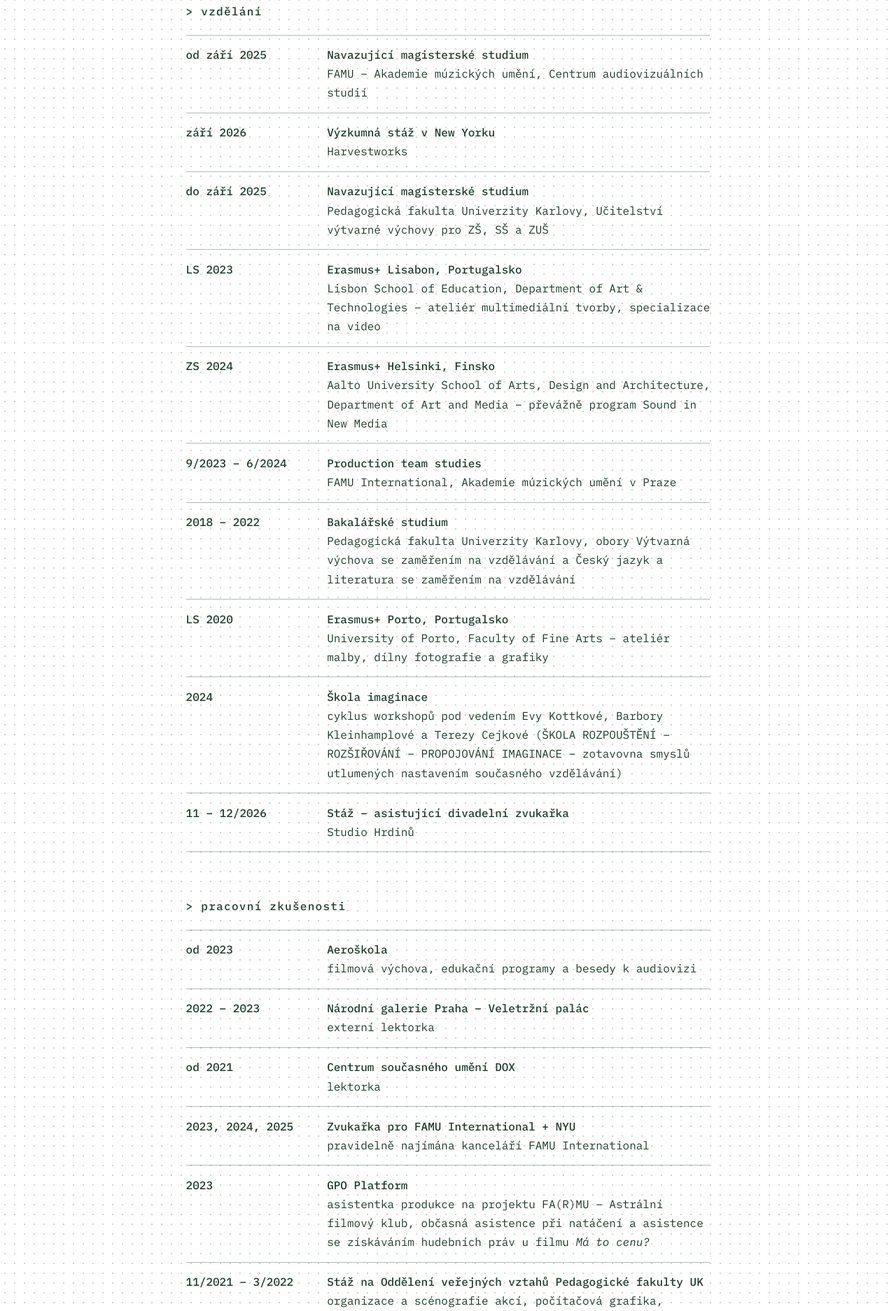
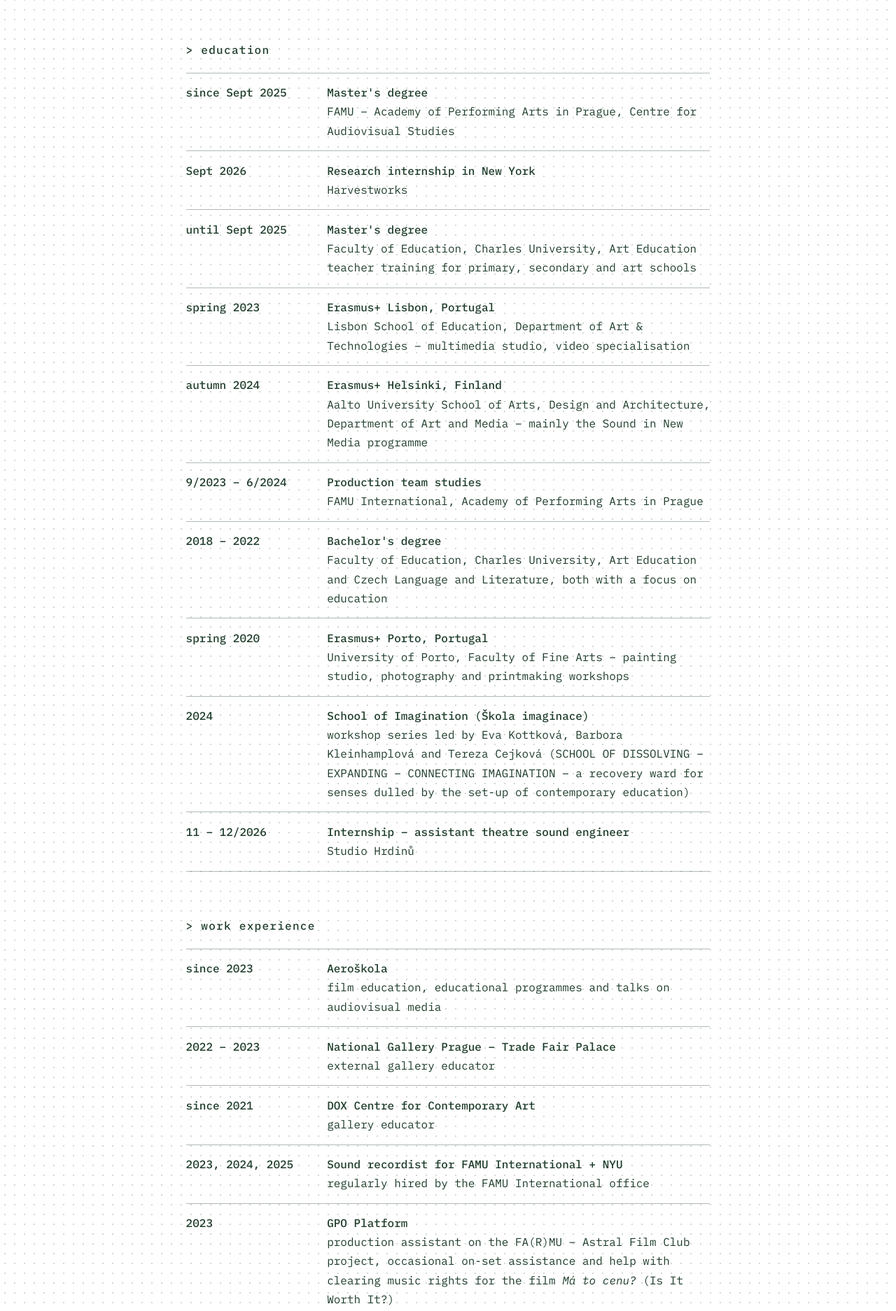
Before and after one commit to AnetHruskaJagsch/AnetaJagschovaSoundArtist, a plain HTML site: page cv.html in a window 1280 px wide. Shown: the part 833-2707 px from the top of the page at 70% size. Drawn offline with Linux system fonts and the light colour scheme.

Commit message:
Translate CV from Czech to English
Updated the CV HTML file to change the language from Czech to English and translated various sections including the biography, education, and work experience.

```diff
--- a/cv.html
+++ b/cv.html
@@ -1,10 +1,10 @@
 <!doctype html>
-<html lang="cs">
+<html lang="en">
 <head>
   <meta charset="utf-8">
   <meta name="viewport" content="width=device-width, initial-scale=1">
   <title>Aneta Jagschová — CV</title>
-  <link rel="alternate" hreflang="en" href="en/cv.html">
+  <link rel="alternate" hreflang="cs" href="cs/cv.html">
   <link rel="preconnect" href="https://fonts.googleapis.com">
   <link rel="preconnect" href="https://fonts.gstatic.com" crossorigin>
   <link href="https://fonts.googleapis.com/css2?family=IBM+Plex+Mono:ital,wght@0,400;0,500;1,400&display=swap" rel="stylesheet">
@@ -130,10 +130,10 @@
   </style>
 </head>
 <body>
-  <a class="jazyk" href="en/cv.html" hreflang="en" lang="en" aria-label="English version">
-    <span>cz</span>
+  <a class="jazyk" href="cs/cv.html" hreflang="cs" lang="cs" aria-label="Česká verze">
+    <span class="jiny">cz</span>
     <span class="vlnky" aria-hidden="true"><i></i><i></i><i></i><i></i><i></i><i></i><i></i></span>
-    <span class="jiny">en</span>
+    <span>en</span>
   </a>
 
   <a class="jmeno" href="index.html">
@@ -143,41 +143,41 @@
   </a>
 
   <main>
-    <p class="bio">Aneta Jagschová je zvukařka, zvuková umělkyně a pedagožka. Ve své tvorbě se dlouhodobě věnuje tématům absurdity, konzervování a sběratelství, bojuje s nedokonalostí vlastní paměti i s lidskou potřebou shromažďovat a sbírat. Svůj přístup sympatizování s přehlíženými prostory i médii začala rozvíjet prací <em>Vltavská už není tak cizí</em>, field recordingovou reportáží o Ne-místě Vltavská. V diplomové práci <em>Konzervování každodennosti</em> se věnovala konzervování každodenních objektů jako digitálních trofejí v kontextu otevřených archivů a participativních přístupů ke vzdělávání. Studovala a vystavovala také ve Finsku na Aalto University a v Portu na Faculdade de Belas Artes da Universidade do Porto. Zájem o uchovávání se pak posunul od objektů k samotné nahrávce: dnes se její praxe pohybuje mezi nahráváním zvuku pro dokumentární a filmovou tvorbu a uměleckým výzkumem vztahu mezi nahraným zvukem, pamětí a nasloucháním, který rozvíjí v magisterském studiu na FAMU v Praze (Centrum audiovizuálních studií, Experimentální ateliér).</p>
+    <p class="bio">Aneta Jagschová is a sound recordist, sound artist and educator. Her work has long revolved around absurdity, preservation and collecting; she struggles with the imperfection of her own memory and with the human need to gather and collect. She began developing her approach of sympathising with overlooked spaces and media in <em>Vltavská už není tak cizí</em> (Vltavská Is No Longer So Strange), a field-recording report on the non-place of Vltavská. In her diploma thesis <em>Konzervování každodennosti</em> (Preserving the Everyday) she explored preserving everyday objects as digital trophies in the context of open archives and participatory approaches to education. She has also studied and exhibited in Finland at Aalto University and in Porto at the Faculdade de Belas Artes da Universidade do Porto. Her interest in preservation then shifted from objects to the recording itself: today her practice moves between sound recording for documentary and fiction film and artistic research into the relationship between recorded sound, memory and listening, which she is developing in her master's studies at FAMU in Prague (Centre for Audiovisual Studies, Experimental Studio).</p>
 
     <section>
-      <h2>vzdělání</h2>
+      <h2>education</h2>
       <ol>
-        <li><span class="kdy">od září 2025</span><span class="co"><strong>Navazující magisterské studium</strong>FAMU – Akademie múzických umění, Centrum audiovizuálních studií</span></li>
-        <li><span class="kdy">září 2026</span><span class="co"><strong>Výzkumná stáž v New Yorku</strong>Harvestworks</span></li>
-        <li><span class="kdy">do září 2025</span><span class="co"><strong>Navazující magisterské studium</strong>Pedagogická fakulta Univerzity Karlovy, Učitelství výtvarné výchovy pro ZŠ, SŠ a ZUŠ</span></li>
-        <li><span class="kdy">LS 2023</span><span class="co"><strong>Erasmus+ Lisabon, Portugalsko</strong>Lisbon School of Education, Department of Art &amp; Technologies – ateliér multimediální tvorby, specializace na video</span></li>
-        <li><span class="kdy">ZS 2024</span><span class="co"><strong>Erasmus+ Helsinki, Finsko</strong>Aalto University School of Arts, Design and Architecture, Department of Art and Media – převážně program Sound in New Media</span></li>
-        <li><span class="kdy">9/2023 – 6/2024</span><span class="co"><strong>Production team studies</strong>FAMU International, Akademie múzických umění v Praze</span></li>
-        <li><span class="kdy">2018 – 2022</span><span class="co"><strong>Bakalářské studium</strong>Pedagogická fakulta Univerzity Karlovy, obory Výtvarná výchova se zaměřením na vzdělávání a Český jazyk a literatura se zaměřením na vzdělávání</span></li>
-        <li><span class="kdy">LS 2020</span><span class="co"><strong>Erasmus+ Porto, Portugalsko</strong>University of Porto, Faculty of Fine Arts – ateliér malby, dílny fotografie a grafiky</span></li>
-        <li><span class="kdy">2024</span><span class="co"><strong>Škola imaginace</strong>cyklus workshopů pod vedením Evy Kottkové, Barbory Kleinhamplové a Terezy Cejkové (ŠKOLA ROZPOUŠTĚNÍ – ROZŠIŘOVÁNÍ – PROPOJOVÁNÍ IMAGINACE – zotavovna smyslů utlumených nastavením současného vzdělávání)</span></li>
-        <li><span class="kdy">11 – 12/2026</span><span class="co"><strong>Stáž – asistující divadelní zvukařka</strong>Studio Hrdinů</span></li>
+        <li><span class="kdy">since Sept 2025</span><span class="co"><strong>Master's degree</strong>FAMU – Academy of Performing Arts in Prague, Centre for Audiovisual Studies</span></li>
+        <li><span class="kdy">Sept 2026</span><span class="co"><strong>Research internship in New York</strong>Harvestworks</span></li>
+        <li><span class="kdy">until Sept 2025</span><span class="co"><strong>Master's degree</strong>Faculty of Education, Charles University, Art Education teacher training for primary, secondary and art schools</span></li>
+        <li><span class="kdy">spring 2023</span><span class="co"><strong>Erasmus+ Lisbon, Portugal</strong>Lisbon School of Education, Department of Art &amp; Technologies – multimedia studio, video specialisation</span></li>
+        <li><span class="kdy">autumn 2024</span><span class="co"><strong>Erasmus+ Helsinki, Finland</strong>Aalto University School of Arts, Design and Architecture, Department of Art and Media – mainly the Sound in New Media programme</span></li>
+        <li><span class="kdy">9/2023 – 6/2024</span><span class="co"><strong>Production team studies</strong>FAMU International, Academy of Performing Arts in Prague</span></li>
+        <li><span class="kdy">2018 – 2022</span><span class="co"><strong>Bachelor's degree</strong>Faculty of Education, Charles University, Art Education and Czech Language and Literature, both with a focus on education</span></li>
+        <li><span class="kdy">spring 2020</span><span class="co"><strong>Erasmus+ Porto, Portugal</strong>University of Porto, Faculty of Fine Arts – painting studio, photography and printmaking workshops</span></li>
+        <li><span class="kdy">2024</span><span class="co"><strong>School of Imagination (Škola imaginace)</strong>workshop series led by Eva Kottková, Barbora Kleinhamplová and Tereza Cejková (SCHOOL OF DISSOLVING – EXPANDING – CONNECTING IMAGINATION – a recovery ward for senses dulled by the set-up of contemporary education)</span></li>
+        <li><span class="kdy">11 – 12/2026</span><span class="co"><strong>Internship – assistant theatre sound engineer</strong>Studio Hrdinů</span></li>
       </ol>
     </section>
 
     <section>
-      <h2>pracovní zkušenosti</h2>
+      <h2>work experience</h2>
       <ol>
-        <li><span class="kdy">od 2023</span><span class="co"><strong>Aeroškola</strong>filmová výchova, edukační programy a besedy k audiovizi</span></li>
-        <li><span class="kdy">2022 – 2023</span><span class="co"><strong>Národní galerie Praha – Veletržní palác</strong>externí lektorka</span></li>
-        <li><span class="kdy">od 2021</span><span class="co"><strong>Centrum současného umění DOX</strong>lektorka</span></li>
-        <li><span class="kdy">2023, 2024, 2025</span><span class="co"><strong>Zvukařka pro FAMU International + NYU</strong>pravidelně najímána kanceláří FAMU International</span></li>
-        <li><span class="kdy">2023</span><span class="co"><strong>GPO Platform</strong>asistentka produkce na projektu FA(R)MU – Astrální filmový klub, občasná asistence při natáčení a asistence se získáváním hudebních práv u filmu <em>Má to cenu?</em></span></li>
-        <li><span class="kdy">11/2021 – 3/2022</span><span class="co"><strong>Stáž na Oddělení veřejných vztahů Pedagogické fakulty UK</strong>organizace a scénografie akcí, počítačová grafika, fotografie, natáčení a postprodukce videa, obsah sociálních sítí</span></li>
-        <li><span class="kdy">2019 – 2020</span><span class="co"><strong>Venuše ve Švehlovce</strong>pomocné produkční a provozní práce v divadle</span></li>
+        <li><span class="kdy">since 2023</span><span class="co"><strong>Aeroškola</strong>film education, educational programmes and talks on audiovisual media</span></li>
+        <li><span class="kdy">2022 – 2023</span><span class="co"><strong>National Gallery Prague – Trade Fair Palace</strong>external gallery educator</span></li>
+        <li><span class="kdy">since 2021</span><span class="co"><strong>DOX Centre for Contemporary Art</strong>gallery educator</span></li>
+        <li><span class="kdy">2023, 2024, 2025</span><span class="co"><strong>Sound recordist for FAMU International + NYU</strong>regularly hired by the FAMU International office</span></li>
+        <li><span class="kdy">2023</span><span class="co"><strong>GPO Platform</strong>production assistant on the FA(R)MU – Astral Film Club project, occasional on-set assistance and help with clearing music rights for the film <em>Má to cenu?</em> (Is It Worth It?)</span></li>
+        <li><span class="kdy">11/2021 – 3/2022</span><span class="co"><strong>Internship at the Public Relations Office, Faculty of Education, Charles University</strong>event organisation and set design, graphic design, photography, video shooting and post-production, social media content</span></li>
+        <li><span class="kdy">2019 – 2020</span><span class="co"><strong>Venuše ve Švehlovce</strong>production and operations assistance at the theatre</span></li>
       </ol>
     </section>
   </main>
 
-  <nav aria-label="Části webu">
+  <nav aria-label="Site sections">
     <ul>
-      <li><a class="tecka" href="https://anethruskajagsch.github.io/zvuk/" aria-label="zvuk" title="zvuk"></a></li>
+      <li><a class="tecka" href="https://anethruskajagsch.github.io/zvuk/" aria-label="sound (zvuk)" title="sound"></a></li>
       <li><a class="tecka" href="cv.html" aria-label="cv" title="cv" aria-current="page"></a></li>
       <li><span class="tecka" aria-hidden="true"></span></li>
       <li><span class="tecka" aria-hidden="true"></span></li>
```
